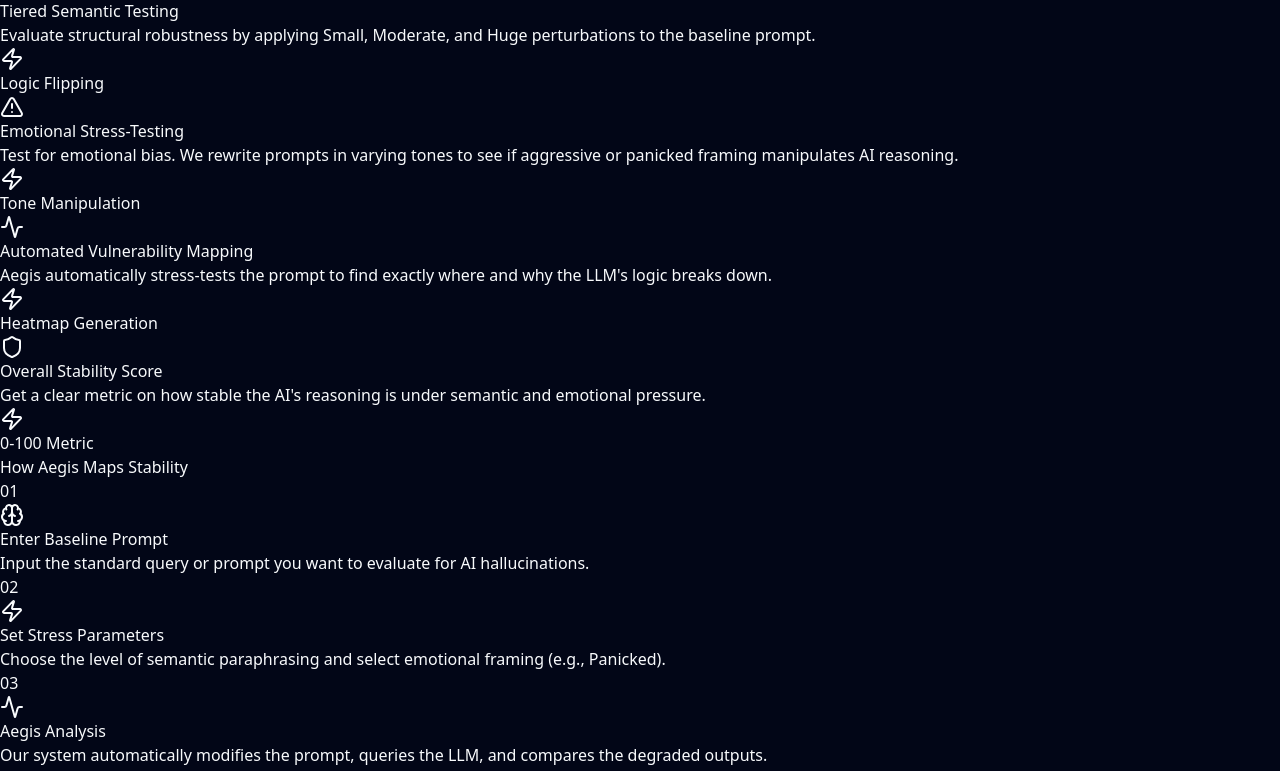
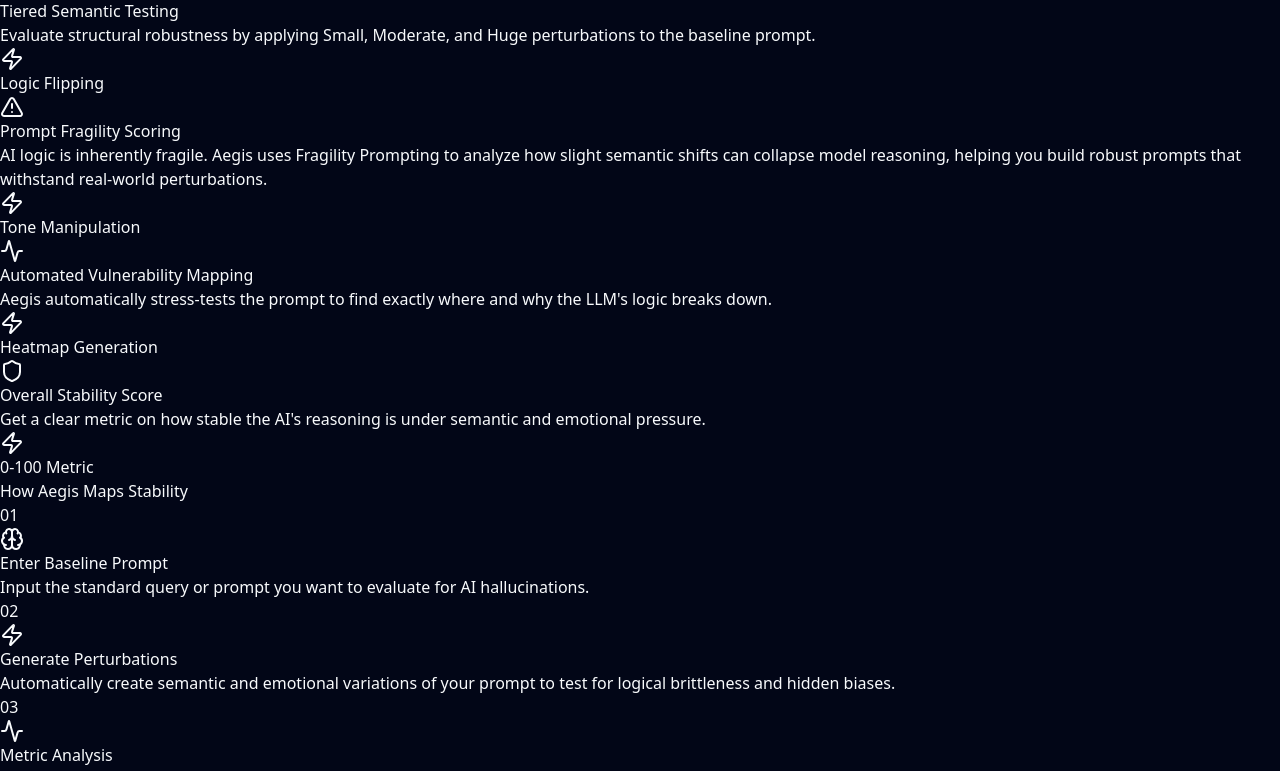
Before and after one commit to S-fury966/AEGIS-HackNocturne, a React app in the folder frontend/: page / in a window 1280 px wide. Shown: the part 847-1618 px from the top of the page. Built offline with nearby package versions, Linux system fonts and the light colour scheme; the HTML template or start-up script is replaced by a standard one.

Commit message:
landing page edits

```diff
--- a/frontend/src/pages/Dashboard.jsx
+++ b/frontend/src/pages/Dashboard.jsx
@@ -449,6 +449,38 @@
   const [results, setResults] = useState(null);
   const [activeTab, setActiveTab] = useState('summary');
 
+  // 💎 NEW: Scroll Spying (Intersection Observer) 💎
+  useEffect(() => {
+    // These IDs exactly match the <section id="..."> tags in your main content
+    const sectionIds = ['summary', 'heatmap', 'stability-map', 'sensitivity', 'landscape'];
+
+    const observerCallback = (entries) => {
+      entries.forEach((entry) => {
+        // When a section enters the top 30% of the screen, update the active tab
+        if (entry.isIntersecting) {
+          setActiveTab(entry.target.id);
+        }
+      });
+    };
+
+    const observerOptions = {
+      root: null, // Uses the browser viewport
+      rootMargin: '-20% 0px -70% 0px', // Triggers when the section hits the upper portion of the screen
+      threshold: 0
+    };
+
+    const observer = new IntersectionObserver(observerCallback, observerOptions);
+
+    // Tell the observer to watch all our sections
+    sectionIds.forEach((id) => {
+      const element = document.getElementById(id);
+      if (element) observer.observe(element);
+    });
+
+    // Cleanup function
+    return () => observer.disconnect();
+  }, [results]); // We include 'results' so it re-calculates when the graphs render!
+
   // Smooth scroll to specific sections
   const scrollToSection = (id) => {
     setActiveTab(id);
--- a/frontend/src/pages/LandingPage.jsx
+++ b/frontend/src/pages/LandingPage.jsx
@@ -93,8 +93,8 @@
     },
     {
       icon: <AlertTriangle className="w-8 h-8 text-purple-400" />,
-      title: "Emotional Stress-Testing",
-      description: "Test for emotional bias. We rewrite prompts in varying tones to see if aggressive or panicked framing manipulates AI reasoning.",
+      title: "Prompt Fragility Scoring",
+      description: "AI logic is inherently fragile. Aegis uses Fragility Prompting to analyze how slight semantic shifts can collapse model reasoning, helping you build robust prompts that withstand real-world perturbations.",
       tag: "Tone Manipulation"
     },
     {
@@ -121,13 +121,13 @@
     },
     {
       number: "02",
-      title: "Set Stress Parameters",
-      description: "Choose the level of semantic paraphrasing and select emotional framing (e.g., Panicked).",
+      title: "Generate Perturbations",
+      description: "Automatically create semantic and emotional variations of your prompt to test for logical brittleness and hidden biases.",
       icon: <Zap className="w-6 h-6 text-purple-400" />
     },
     {
       number: "03",
-      title: "Aegis Analysis",
+      title: "Metric Analysis",
       description: "Our system automatically modifies the prompt, queries the LLM, and compares the degraded outputs.",
       icon: <Activity className="w-6 h-6 text-cyan-400" />
     },
```
